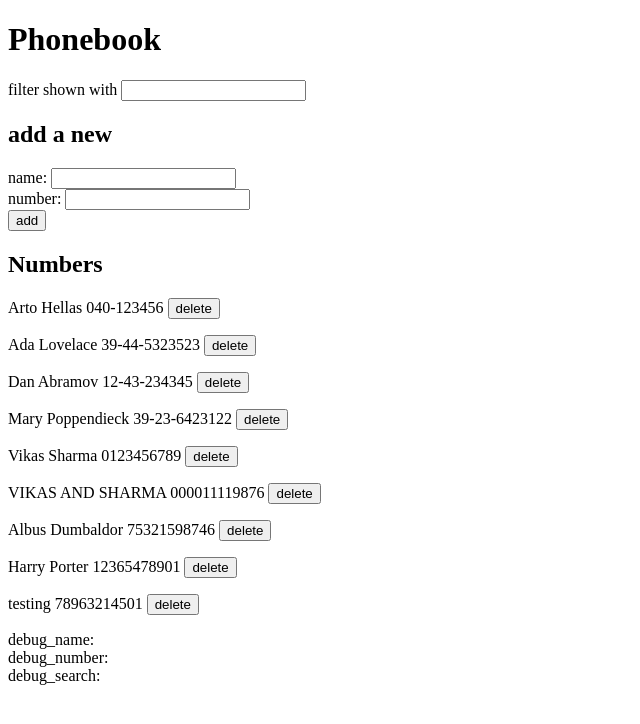
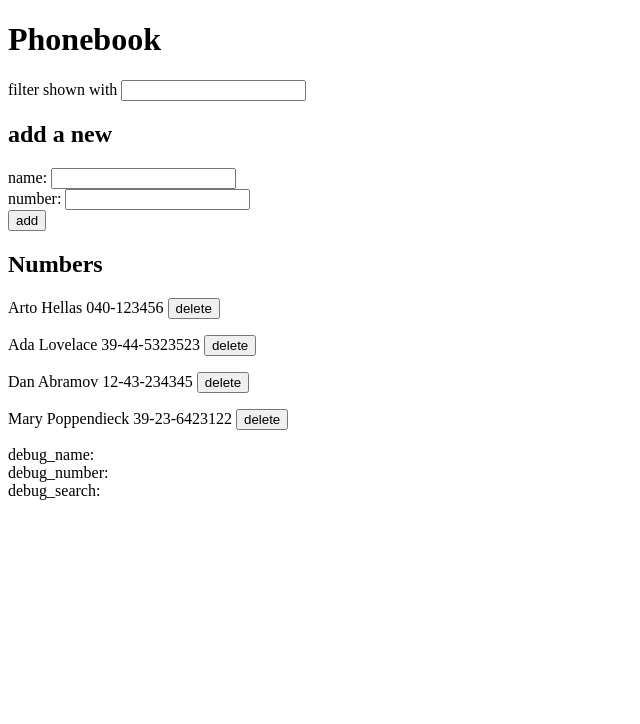
Before and after one commit to filmverse/Part-2-Communicating-with-server, a React (Create React App) app in the folder part11/: page / in a window 1280 px wide. Shown: the top 724 px of the page, without its empty margins (0-640 px from the left). Built offline with nearby package versions, Linux system fonts and the light colour scheme; data requests are answered from the project's data file.

Commit message:
part 11 has been updated and delete functionality has been added

```diff
--- a/part11/db.json
+++ b/part11/db.json
@@ -19,31 +19,6 @@
       "name": "Mary Poppendieck",
       "number": "39-23-6423122",
       "id": 4
-    },
-    {
-      "name": "Vikas Sharma",
-      "number": "0123456789",
-      "id": 5
-    },
-    {
-      "name": "VIKAS AND SHARMA",
-      "number": "000011119876",
-      "id": 6
-    },
-    {
-      "name": "Albus Dumbaldor",
-      "number": "75321598746",
-      "id": 7
-    },
-    {
-      "name": "Harry Porter",
-      "number": "12365478901",
-      "id": 8
-    },
-    {
-      "name": "testing",
-      "number": "78963214501",
-      "id": 9
     }
   ]
 }
--- a/part11/src/App.js
+++ b/part11/src/App.js
@@ -43,9 +43,8 @@ const App = () => {
 
   const removePerson = (id, name) => () => {
     if (window.confirm(`Delete ${name}?`)){
-      personService.remove(id).then(deletedPerson => {
-        console.log(deletedPerson)
-        setPersons(persons.filter(person => person.name !== deletedPerson.name))
+      personService.remove(id).then( () => {
+        setPersons(persons.filter(person => person.name !== name))
       })
     }
   }
```
